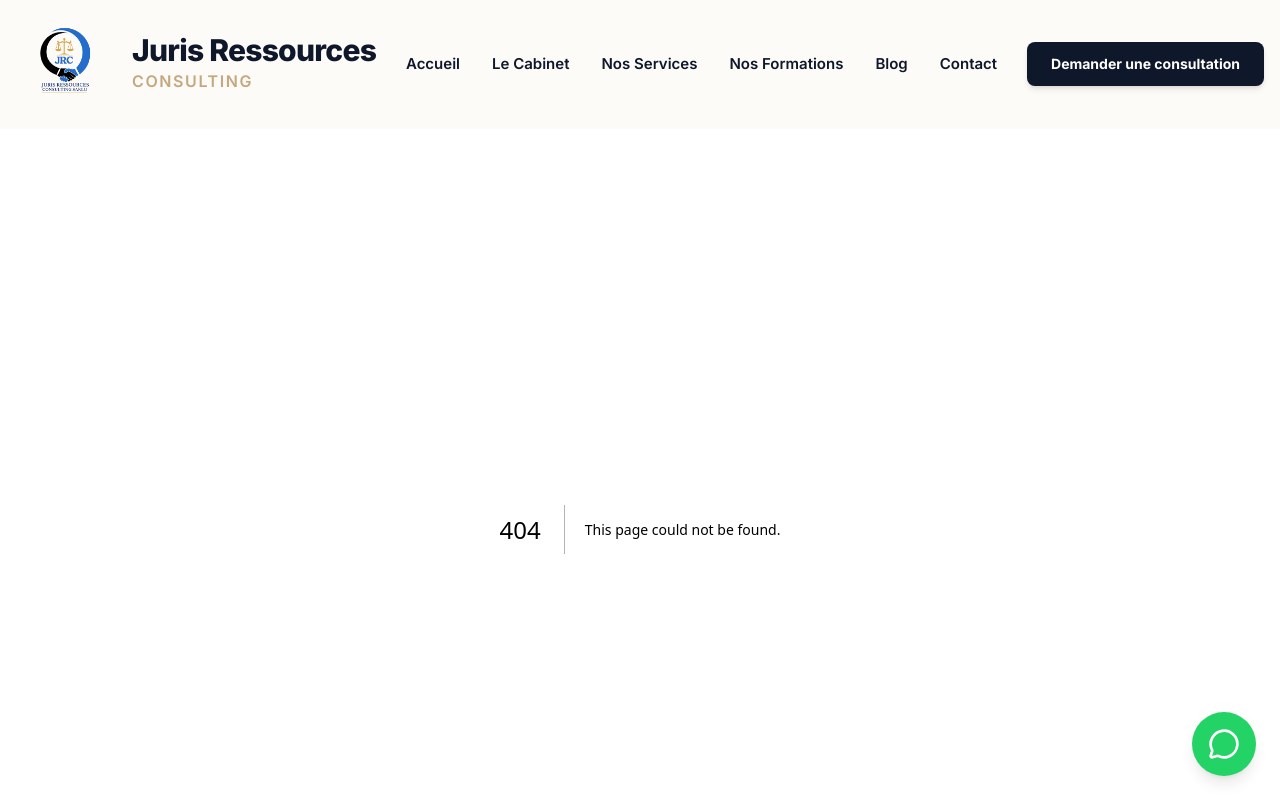
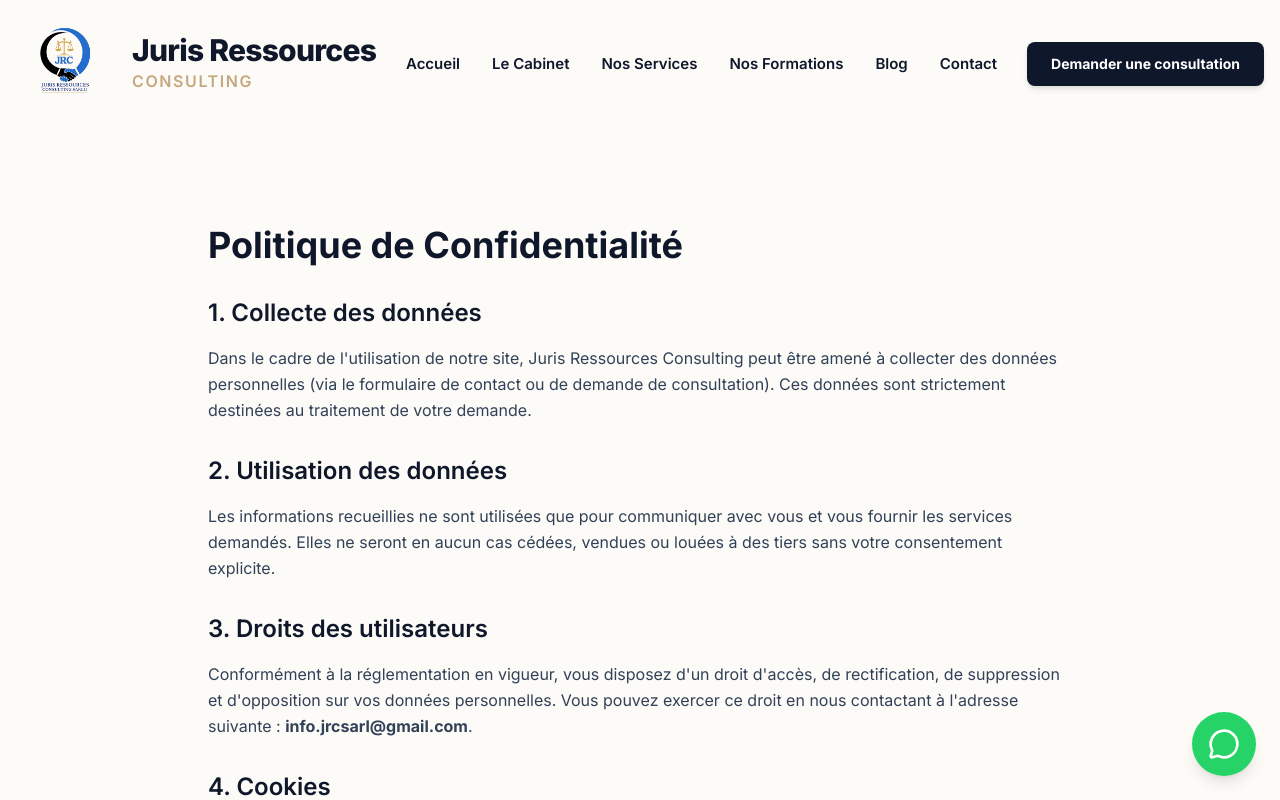
Before and after one commit to Traoreby/JurisRessourcesConsulting, a Next.js app: page /confidentialite in a window 1280 px wide. Before the commit this address had no page. Shown: the top 800 px of the page. Built offline with nearby package versions, Linux system fonts and the light colour scheme.

Commit message:
fix: amélioration de la lisibilité du header au scroll

```diff
--- /dev/null
+++ b/src/app/confidentialite/page.tsx
@@ -0,0 +1,44 @@
+import type { Metadata } from "next";
+
+export const metadata: Metadata = {
+  title: "Politique de Confidentialité | Juris Ressources Consulting",
+  description: "Politique de confidentialité et gestion des données personnelles de Juris Ressources Consulting.",
+};
+
+export default function Confidentialite() {
+  return (
+    <div className="container mx-auto px-4 py-24 max-w-4xl">
+      <h1 className="text-4xl font-bold text-primary mb-8">Politique de Confidentialité</h1>
+
+      <div className="space-y-8 text-slate-700 leading-relaxed">
+        <section>
+          <h2 className="text-2xl font-semibold text-primary mb-4">1. Collecte des données</h2>
+          <p>
+            Dans le cadre de l'utilisation de notre site, Juris Ressources Consulting peut être amené à collecter des données personnelles (via le formulaire de contact ou de demande de consultation). Ces données sont strictement destinées au traitement de votre demande.
+          </p>
+        </section>
+
+        <section>
+          <h2 className="text-2xl font-semibold text-primary mb-4">2. Utilisation des données</h2>
+          <p>
+            Les informations recueillies ne sont utilisées que pour communiquer avec vous et vous fournir les services demandés. Elles ne seront en aucun cas cédées, vendues ou louées à des tiers sans votre consentement explicite.
+          </p>
+        </section>
+
+        <section>
+          <h2 className="text-2xl font-semibold text-primary mb-4">3. Droits des utilisateurs</h2>
+          <p>
+            Conformément à la réglementation en vigueur, vous disposez d'un droit d'accès, de rectification, de suppression et d'opposition sur vos données personnelles. Vous pouvez exercer ce droit en nous contactant à l'adresse suivante : <strong>info.jrcsarl@gmail.com</strong>.
+          </p>
+        </section>
+
+        <section>
+          <h2 className="text-2xl font-semibold text-primary mb-4">4. Cookies</h2>
+          <p>
+            Notre site peut utiliser des cookies pour améliorer l'expérience utilisateur et réaliser des statistiques de visites. Vous pouvez configurer votre navigateur pour refuser ces cookies.
+          </p>
+        </section>
+      </div>
+    </div>
+  );
+}
--- a/src/app/layout.tsx
+++ b/src/app/layout.tsx
@@ -43,8 +43,8 @@ export default function RootLayout({
   children: React.ReactNode;
 }>) {
   return (
-    <html lang="fr" data-scroll-behavior="smooth" className={`${inter.variable} h-full antialiased scroll-smooth`}>
-      <body className="min-h-full flex flex-col font-sans bg-background text-foreground overflow-x-hidden">
+    <html lang="fr" data-scroll-behavior="smooth" className={`${inter.variable} h-full antialiased scroll-smooth`} suppressHydrationWarning>
+      <body className="min-h-full flex flex-col font-sans bg-background text-foreground overflow-x-hidden" suppressHydrationWarning>
         <Navbar />
         <main className="flex-grow">
           {children}
--- /dev/null
+++ b/src/app/mentions-legales/page.tsx
@@ -0,0 +1,43 @@
+import type { Metadata } from "next";
+
+export const metadata: Metadata = {
+  title: "Mentions Légales | Juris Ressources Consulting",
+  description: "Mentions légales du site Juris Ressources Consulting.",
+};
+
+export default function MentionsLegales() {
+  return (
+    <div className="container mx-auto px-4 py-24 max-w-4xl">
+      <h1 className="text-4xl font-bold text-primary mb-8">Mentions Légales</h1>
+
+      <div className="space-y-8 text-slate-700 leading-relaxed">
+        <section>
+          <h2 className="text-2xl font-semibold text-primary mb-4">1. Éditeur du site</h2>
+          <p>
+            Le site <strong>Juris Ressources Consulting (JRC)</strong> est édité par la société JRC SARL.<br />
+            Siège social : Maison Mak, Grand-Bassam, Derrière la pharmacie Mockey-ville, Côte d'Ivoire.<br />
+            Téléphone : +225 27 31 94 88 63 / +225 05 76 70 22 10<br />
+            Email : info.jrcsarl@gmail.com
+          </p>
+        </section>
+
+        <section>
+          <h2 className="text-2xl font-semibold text-primary mb-4">2. Hébergement</h2>
+          <p>
+            Ce site est hébergé par Vercel Inc.<br />
+            440 N Barranca Ave #4133<br />
+            Covina, CA 91723<br />
+            États-Unis
+          </p>
+        </section>
+
+        <section>
+          <h2 className="text-2xl font-semibold text-primary mb-4">3. Propriété intellectuelle</h2>
+          <p>
+            L'ensemble de ce site relève de la législation ivoirienne et internationale sur le droit d'auteur et la propriété intellectuelle. Tous les droits de reproduction sont réservés, y compris pour les documents téléchargeables et les représentations iconographiques et photographiques.
+          </p>
+        </section>
+      </div>
+    </div>
+  );
+}
```
